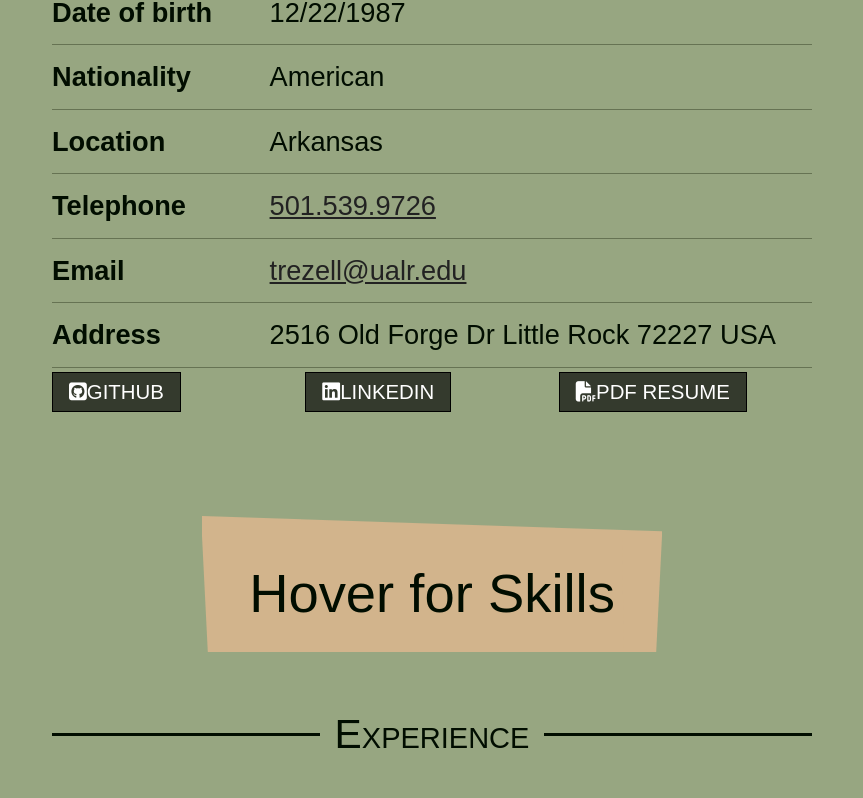
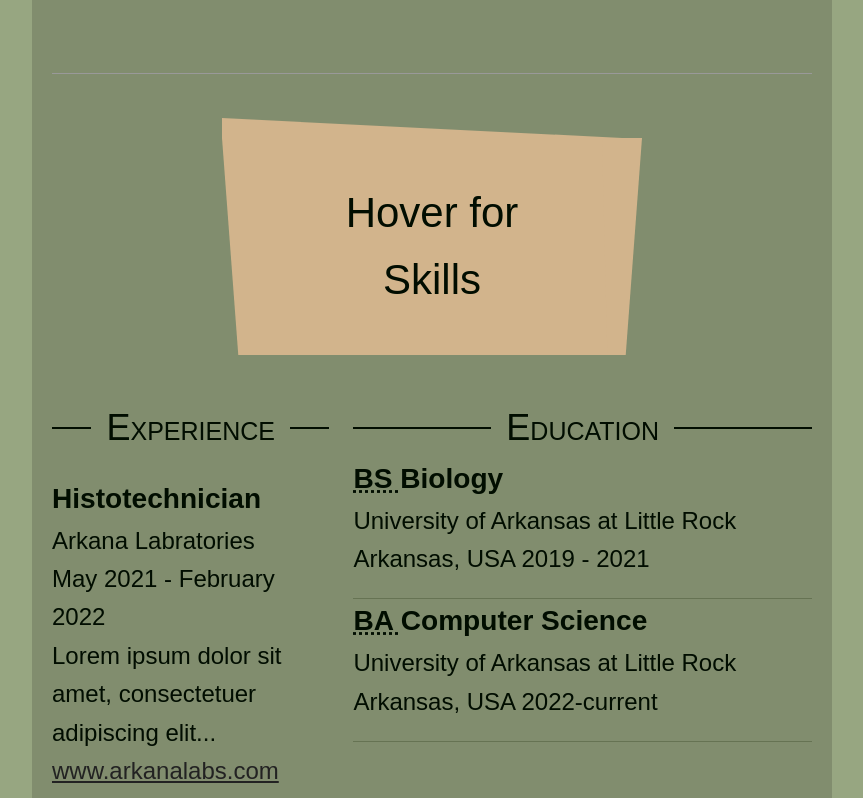
Before and after one commit to trezell/ifsc-3342-2, a plain HTML site: page resume/index.html in a window 1280 px wide. Shown: the part 1378-2176 px from the top of the page, without its empty margins (208-1071 px from the left). Drawn offline with Linux system fonts and the light colour scheme; a web font is replaced by a local one.

Commit message:
grid and queries

```diff
--- a/resume/css/style.css
+++ b/resume/css/style.css
@@ -21,7 +21,7 @@ img{
 .container{
   margin:0 auto;
   background:rgba(0,0,0,.15);
-  width:460px;
+
 }
 
 /* ------ Helper Classes -------*/
@@ -50,7 +50,8 @@ body{
   background-color:#97A681;
   color:#010D00;
   line-height:1.6;
-  font-size:1.7em;
+  font-size:1.5em;
+
 }
 a:link, a:visited{
   color:#222;
@@ -79,6 +80,9 @@ nav a:hover{
 main{
  padding: 1px 20px;
 }
+/*****************GRID CONTAINER DEFINITION*****************/
+
+
 main h1 {
   display: flex;
   flex-direction: row;
@@ -126,9 +130,9 @@ dd{
 #skills{
     display:block;
     position:relative;
-    margin:50px auto;;
+    margin:20px auto;;
     padding:20px 30px 0; /* border space */
-    width:460px;
+    width:420px;
     overflow:hidden;
 }
 #skills:before, #skills:after,.slanted-top:before{
@@ -137,7 +141,7 @@ dd{
     left:0;
     border:solid transparent;
     border-top-color:tan;
-    border-width:600px 0 0 30px; /* left border (top as max box height) */
+    border-width:400px 0 0 30px; /* left border (top as max box height) */
     width:0;
     height:0;
     content:"\a0";
@@ -145,31 +149,31 @@ dd{
 #skills:after{
     right:0;
     left:auto;
-    border-width:600px 30px 0 10px; /* right border (top as max box height) */
+    border-width:400px 30px 0 10px; /* right border (top as max box height) */
 }
 .slanted-top:before{
     position:absolute;
     top:0;
     border-color:transparent;
     border-left-color:tan;
-    border-width:20px 0 0 600px; /* top border width+padding (left as box length) */
+    border-width:20px 0 0 400px; /* top border width+padding (left as box length) */
 }
 .slanted-top{
-    padding:1px;
+    padding:10px;
     background:tan; /* background-color same as borders */
 }
 
 #skills a{
     display:block;
-    margin:.25em;
+    margin:.75em;
     text-decoration:none;
     color: #010D00;
-    font-size:2em;
+    font-size:1.75em;
     text-align:center;
 
 }
 #skills a:hover{
-    height:1em;
+    height:2em;
 }
 
 .hide{
@@ -357,12 +361,12 @@ progress[value]::-moz-progress-bar {
 
 .related-links a{
   border:1px solid #000;
-  padding:8px 16px;
+  padding:8px 10px;
   text-align:center;
   text-decoration:none;
   color:#222222;
   text-transform:uppercase;
-  font-size:.75em;
+  font-size:.65em;
   background:rgba(0,0,0,.65);
   transition: background-color 0.5s ease;
   color:#fff;
@@ -397,3 +401,65 @@ footer{
   text-align:center;
 padding:20px 0;
 }
+
+main.container{
+  display:grid;
+  grid-gap:1em;
+  grid-template-areas:
+    "title"
+    "about"
+    "education"
+    "skills"
+    "experience";
+}
+.page-title{
+  grid-area:title;
+}
+#about{
+  grid-area:about;
+}
+#skills{
+  grid-area:skills;
+}
+#experience{
+  grid-area:experience;
+}
+#education{
+  grid-area:education;
+}
+
+/******************Media Queries******************/
+@media screen and (min-width:768px){
+  main.container{
+    max-width:800px;
+    grid-template-columns: 36.5% auto;
+    grid-template-areas:
+      "title title"
+      "about about"
+      "skills skills"
+      "experience education"
+  }
+  header.container{
+    max-width:800px;
+  }
+}
+/*Nested Grid*/
+  #about{
+  display:grid;
+  grid-gap:2em;
+  grid-template-columns: 350px 1fr auto;
+  grid-template-areas:
+    "bio details details"
+    "related related related";
+}
+.bio{
+  grid-area:bio;
+}
+.details{
+  grid-area:details;
+}
+.related-links{
+  grid-area:related;
+  border-bottom:1px solid #999;
+  padding-bottom:50px
+}
--- a/resume/index.html
+++ b/resume/index.html
@@ -1,5 +1,5 @@
 <!doctype html>
-<html class="no-js" lang="en">
+<html class="no-js" lang="">
 
 <head>
   <meta charset="utf-8">
@@ -22,14 +22,14 @@
   <link rel="manifest" href="site.webmanifest">
   <meta name="theme-color" content="#fafafa">
   <link rel="preconnect" href="https://fonts.googleapis.com">
-  <link rel="preconnect" href="https://fonts.gstatic.com" crossorigin>
-  <link href="https://fonts.googleapis.com/css2?family=Genos:wght@200&display=swap" rel="stylesheet">
+<link rel="preconnect" href="https://fonts.gstatic.com" crossorigin>
+<link href="https://fonts.googleapis.com/css2?family=Genos:wght@200&display=swap" rel="stylesheet">
 </head>
 
 <body>
 
   <!-- Add your site or application content here -->
-  <header>
+  <header class="container" id="top">
     <!-- Main navigation -->
     <nav class="primary">
       <a href="#about">About</a>
@@ -39,13 +39,15 @@
     </nav>
   </header>
   <!-- Main -->
-  <main itemscope itemtype="http://schema.org/Person">
-    <h1>Tasha Renea Ezell</h1>
+  <main itemscope itemtype="http://schema.org/Person" class="container">
+    <h1 class="page-title">Tasha Renea Ezell</h1>
     <section id="about">
       <h2 class="visuallyhidden">Personal Details</h2>
+      <div class="bio">
       <img itemprop="image" src="img/me1.png" alt="Tasha Ezell">
       <p itemprop="description">Skilled polymath known for efficiency and best-in-class time management. Well-organized and enthusiastic with good communication and problem-solving abilities. Skilled at cultivating strong partnerships to advance organizational objectives. Outstanding data management and report development skills. Exceptional research skills with demonstrated success in study design and execution. </p>
-      <dl>
+      </div>
+      <dl class="details">
         <dt>Name</dt>
         <dd itemprop="name">
           <span itemprop="givenName">Tasha</span> <span itemprop="familyName">Ezell</span>
```
